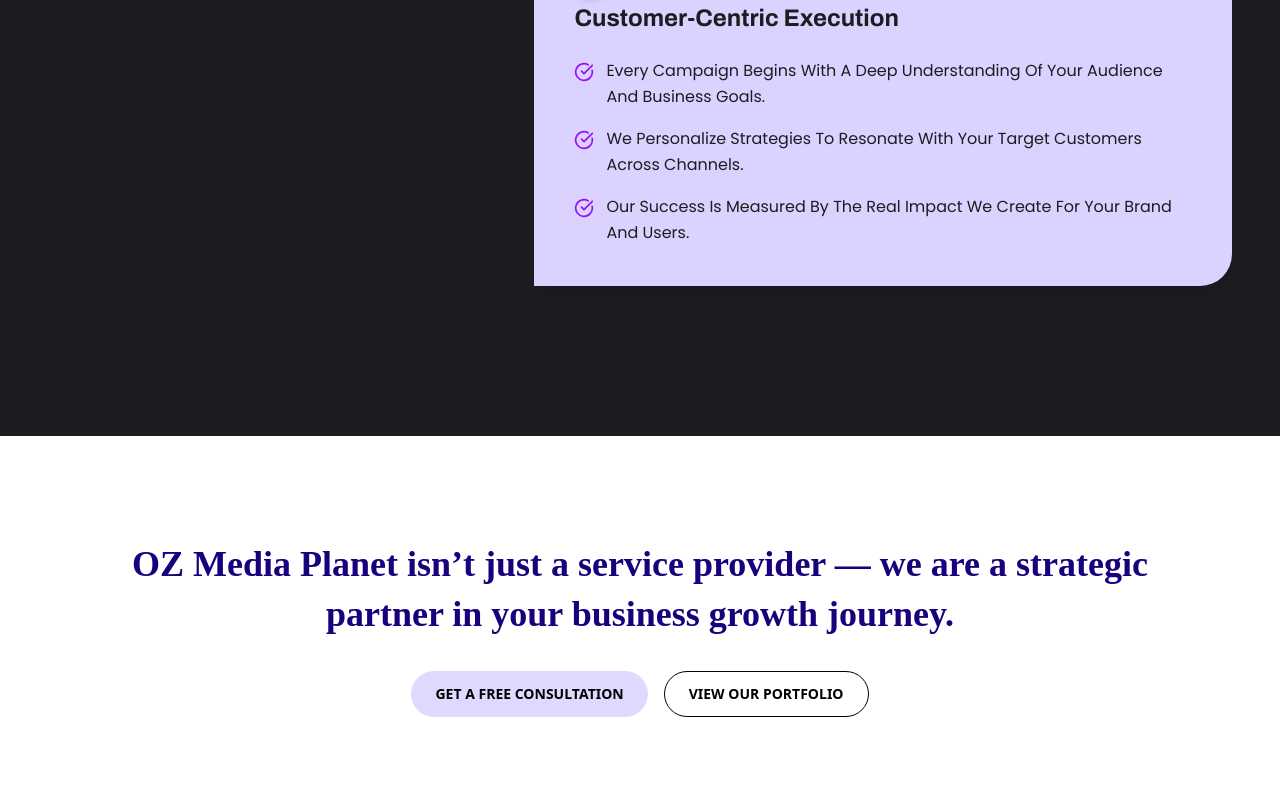
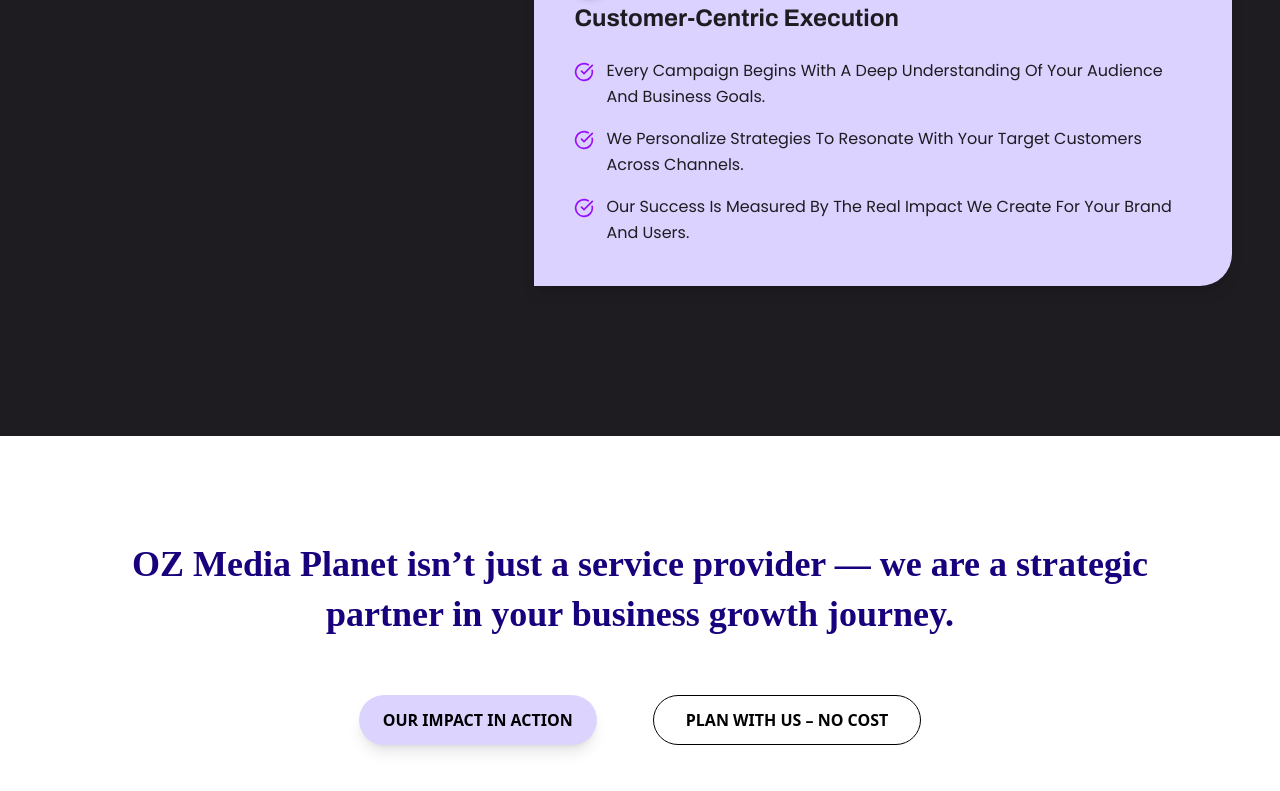
Before and after one commit to Suryansh9331/Official_OzMP_web, a React (Vite) app: page / in a window 1280 px wide. Shown: the part 5788-6579 px from the top of the page. Built offline with nearby package versions, Linux system fonts and the light colour scheme; a web font is replaced by a local one.

Commit message:
Headline done

```diff
--- a/src/Pages/Home/Home.jsx
+++ b/src/Pages/Home/Home.jsx
@@ -22,6 +22,7 @@ const Home = () => {
       <CaseStudiesSection/>
 
       <WhyChoose/>
+
        <section className="w-full  lg:px-18  md:px-10 px-2  lg:py-26 md:py-24 py-16 text-center flex flex-col items-center">
       {/* Main Heading */}
       <h1
@@ -37,12 +38,12 @@ const Home = () => {
       </h1>
 
       {/* Buttons */}
-      <div className="mt-8 flex flex-col sm:flex-row gap-4">
-        <button className="bg-[#E0D8FF] text-black font-semibold px-6 py-3 rounded-full text-sm hover:bg-[#d4caff] transition">
-          GET A FREE CONSULTATION
+      <div className="md:mt-14 mt-8 flex flex-col sm:flex-row md:gap-14 gap-6 ">
+        <button className="uppercase font-outfit font-semibold hover:cursor-pointer bg-[#dcd4ff] text-black px-5 sm:px-6 py-3 rounded-full shadow-lg transition-transform duration-300 hover:shadow-[4px_4px_0px_#000] hover:-translate-x-1 hover:-translate-y-1">
+          Our Impact in Action
         </button>
-        <button className="border border-black text-black font-semibold px-6 py-3 rounded-full text-sm hover:bg-gray-100 transition">
-          VIEW OUR PORTFOLIO
+        <button className=" uppercase font-outfit font-semibold hover:cursor-pointer border border-black px-8 sm:px-8 py-3 rounded-full transition-transform duration-300 hover:shadow-[4px_4px_0px_#000] hover:-translate-x-1 hover:-translate-y-1">
+        Plan With Us – No Cost
         </button>
       </div>
     </section>
```
